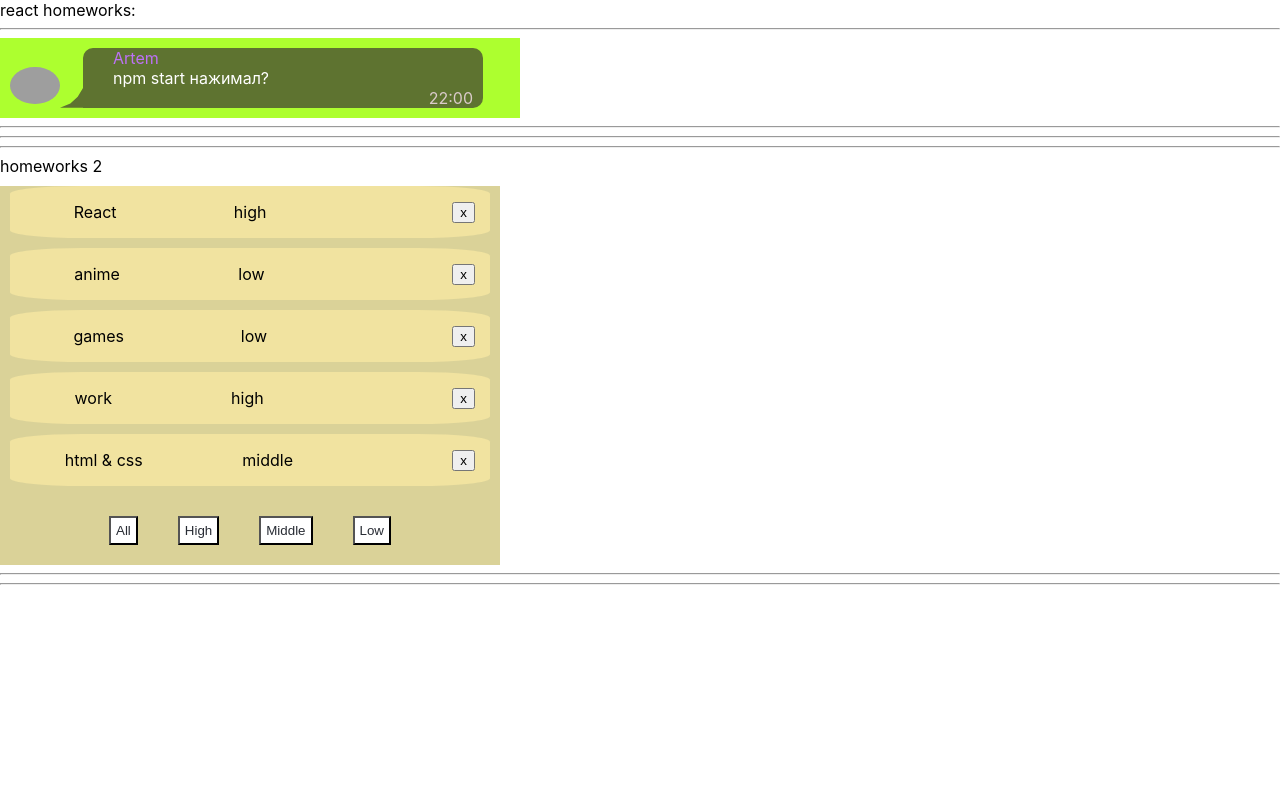
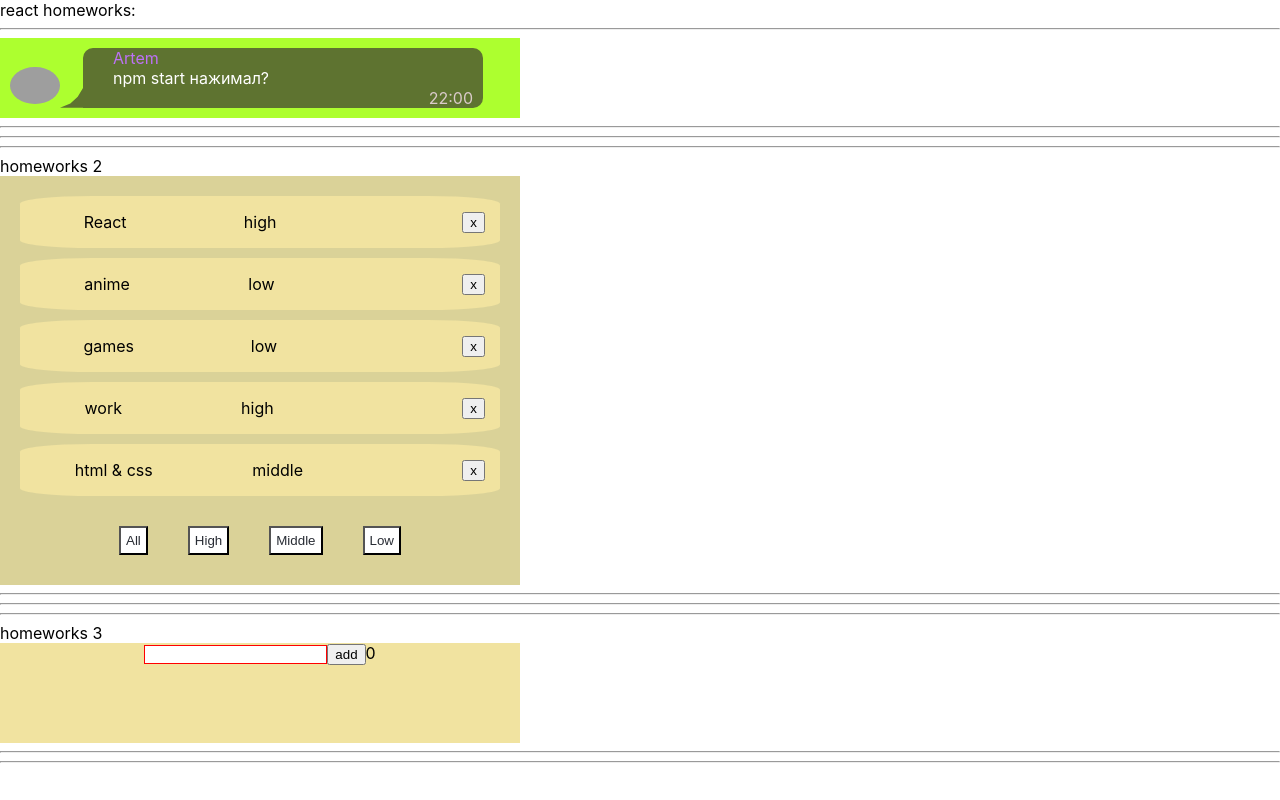
Before and after one commit to Arturp1994/DZ, a React (Create React App) app: page / in a window 1280 px wide. Built offline with nearby package versions, Linux system fonts and the light colour scheme; grey boxes are pictures that could not be loaded.

Commit message:
Dz3 did all

```diff
--- a/package.json
+++ b/package.json
@@ -10,10 +10,12 @@
     "@types/node": "^16.11.36",
     "@types/react": "^18.0.9",
     "@types/react-dom": "^18.0.5",
+    "@types/uuid": "^8.3.4",
     "react": "^18.1.0",
     "react-dom": "^18.1.0",
     "react-scripts": "5.0.1",
     "typescript": "^4.6.4",
+    "uuid": "^8.3.2",
     "web-vitals": "^2.1.4"
   },
   "scripts": {
--- a/src/p1-main/m1-ui/u1-app/App.tsx
+++ b/src/p1-main/m1-ui/u1-app/App.tsx
@@ -2,6 +2,7 @@ import React from 'react'
 import s from './App.module.css'
 import HW1 from '../../../p2-homeworks/h1/HW1'
 import HW2 from "../../../p2-homeworks/h2/HW2";
+import HW3 from "../../../p2-homeworks/h3/HW3";
 
 function App() {
     return (
@@ -9,7 +10,7 @@ function App() {
             <div>react homeworks:</div>
             <HW1/>
             <HW2/>
-            {/*<HW3/>*/}
+            <HW3/>
             {/*<HW4/>*/}
             {/*<HW5/>*/}
 
--- a/src/p2-homeworks/h2/Affairs.module.css
+++ b/src/p2-homeworks/h2/Affairs.module.css
@@ -6,6 +6,7 @@
     background-color: #dad298;
     width: 500px;
     text-align: center;
+    padding: 10px;
 
 }
 .button button{
--- a/src/p2-homeworks/h3/Greeting.module.css
+++ b/src/p2-homeworks/h3/Greeting.module.css
@@ -5,3 +5,18 @@
 .error {
     border: 1px solid red;
 }
+
+.noterror {
+    border: 1px solid blue;
+}
+
+.Namerror{
+    color: red;
+}
+.all{
+    background-color: #f1e3a0;
+    width: 520px;
+    height: 100px;
+text-align: center;
+
+}
--- a/src/p2-homeworks/h3/Greeting.tsx
+++ b/src/p2-homeworks/h3/Greeting.tsx
@@ -1,26 +1,26 @@
-import React from 'react'
+import React, {ChangeEvent, ChangeEventHandler} from 'react'
 import s from './Greeting.module.css'
 
 type GreetingPropsType = {
-    name: any // need to fix any
-    setNameCallback: any // need to fix any
-    addUser: any // need to fix any
-    error: any // need to fix any
-    totalUsers: any // need to fix any
+    name: string // need to fix any
+    setNameCallback: (e: ChangeEvent<HTMLInputElement>)=>void // need to fix any
+    addUser: ()=>void // need to fix any
+    error: string // need to fix any
+    totalUsers: number // need to fix any
 }
 
 // презентационная компонента (для верстальщика)
 const Greeting: React.FC<GreetingPropsType> = (
     {name, setNameCallback, addUser, error, totalUsers} // деструктуризация пропсов
 ) => {
-    const inputClass = s.error // need to fix with (?:)
+    const inputClass = name ? (s.noterror) : (s.error)// need to fix with (?:)
 
     return (
-        <div>
+        <div className={s.all}>
             <input value={name} onChange={setNameCallback} className={inputClass}/>
-            <span>{error}</span>
             <button onClick={addUser}>add</button>
             <span>{totalUsers}</span>
+            <div className={s.Namerror}>{error}</div>
         </div>
     )
 }
--- a/src/p2-homeworks/h3/GreetingContainer.tsx
+++ b/src/p2-homeworks/h3/GreetingContainer.tsx
@@ -1,9 +1,10 @@
-import React, {useState} from 'react'
+import React, {ChangeEvent, ChangeEventHandler, useState} from 'react'
 import Greeting from './Greeting'
+import {UserType} from "./HW3";
 
 type GreetingContainerPropsType = {
-    users: any // need to fix any
-    addUserCallback: any // need to fix any
+    users: Array<UserType> // need to fix any
+    addUserCallback: (name:string)=>void // need to fix any
 }
 
 // более простой и понятный для новичков
@@ -12,17 +13,29 @@ type GreetingContainerPropsType = {
 // более современный и удобный для про :)
 // уровень локальной логики
 const GreetingContainer: React.FC<GreetingContainerPropsType> = ({users, addUserCallback}) => { // деструктуризация пропсов
-    const [name, setName] = useState<any>('') // need to fix any
-    const [error, setError] = useState<any>('') // need to fix any
+    const [name, setName] = useState<string>('') // need to fix any
+    const [error, setError] = useState<string>('') // need to fix any
 
-    const setNameCallback = (e: any) => { // need to fix any
-        setName('') // need to fix
-    }
-    const addUser = () => {
-        alert(`Hello  !`) // need to fix
+    const setNameCallback = (e: ChangeEvent<HTMLInputElement>) => { // need to fix any
+            setName(e.currentTarget.value) // need to fix
     }
 
-    const totalUsers = 0 // need to fix
+    const addUser = () => {
+        if (name === "") {
+            setError('Введите корректное значение!')
+
+        } else {
+            alert(`Hello ${name} !`)
+            setError('')
+            settotalUsers(totalUsers + 1)
+            setName("")
+            // need to fix
+        }
+    }
+
+
+    const [totalUsers, settotalUsers] = useState(0)
+
 
     return (
         <Greeting
--- a/src/p2-homeworks/h3/HW3.tsx
+++ b/src/p2-homeworks/h3/HW3.tsx
@@ -1,18 +1,19 @@
 import React, {useState} from 'react'
 import GreetingContainer from './GreetingContainer'
+import {v1} from "uuid";
 
 // types
 export type UserType = {
-    _id: any // need to fix any
-    name: any // need to fix any
+    _id: string // need to fix any
+    name: string // need to fix any
 }
 
 // уровень работы с глобальными данными
 function HW3() {
-    const [users, setUsers] = useState<any>([]) // need to fix any
+    const [users, setUsers] = useState<Array<UserType>>([]) // need to fix any
 
-    const addUserCallback = (name: any) => { // need to fix any
-        setUsers([]) // need to fix
+    const addUserCallback = (name: string) => { // need to fix any
+        setUsers([{_id:v1(), name:name}]) // need to fix
     }
 
     return (
```
Also changed, not shown: 1 other file (tests, documents, lock files or other folders).
